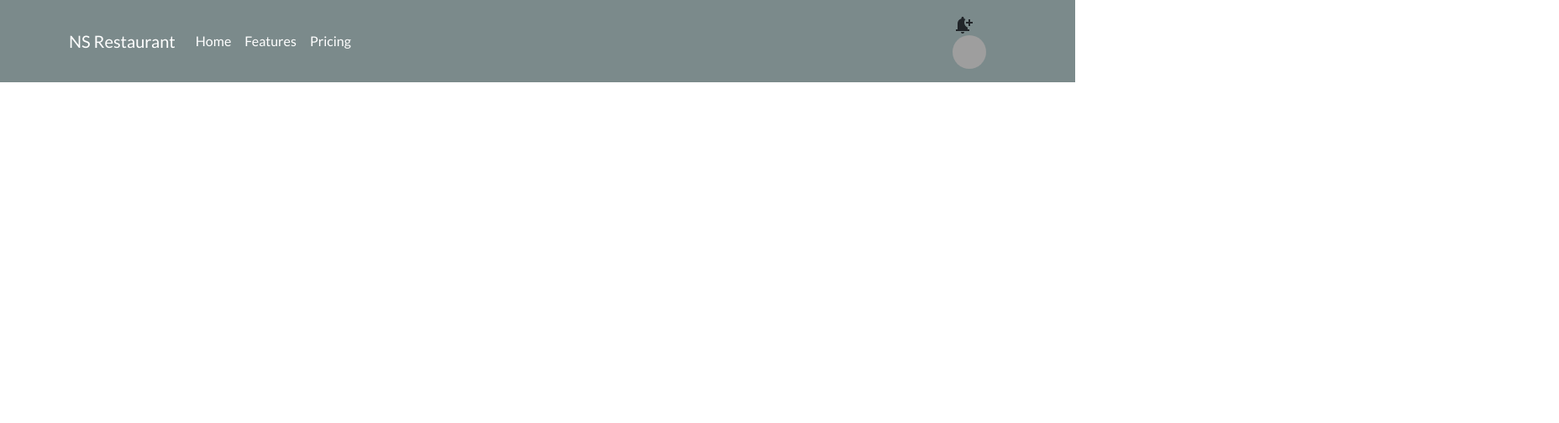
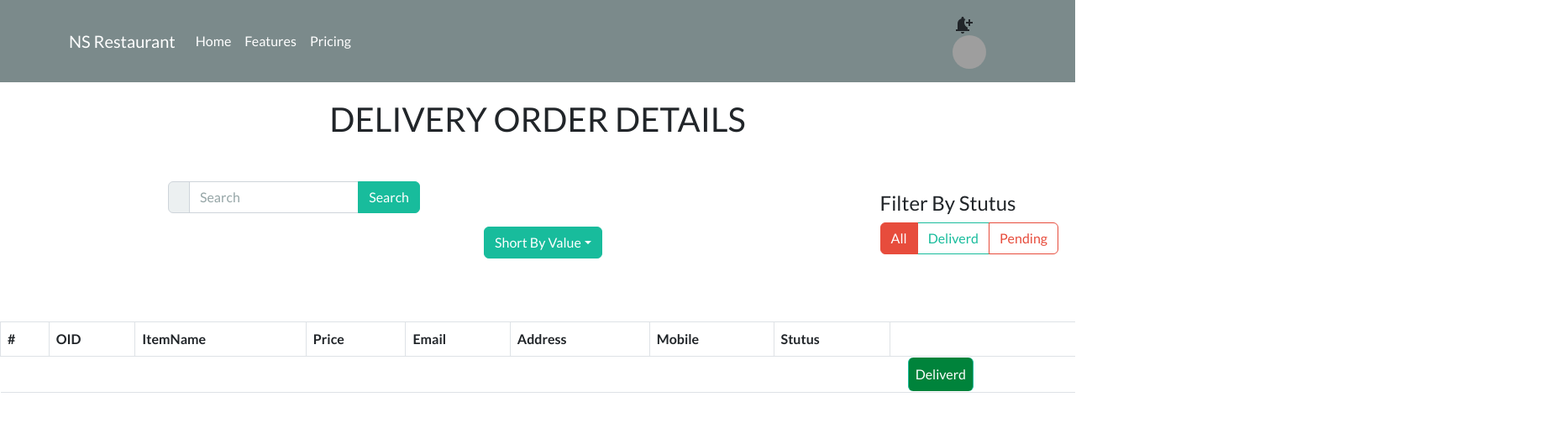
Before and after one commit to it21167850/ITP-Project, a React (Create React App) app in the folder frontend/: page /deliverydash/dtable in a window 1280 px wide. Shown: the top 504 px of the page at 84% size, 1856 px wide, since content can reach past the window. Built offline with nearby package versions, Linux system fonts and the light colour scheme; grey boxes are pictures that could not be loaded.

Commit message:
create dtable

```diff
--- a/frontend/src/App.js
+++ b/frontend/src/App.js
@@ -6,6 +6,7 @@ import Login from "./components/Login";
 import AdminDash from "./components/Dashboard/AdminDash/AdminDash";
 import MenuDash from "./components/Dashboard/MenuDash/MenuDash";
 import Delivery from "./components/Dashboard/DeliveryDash/DeliveryDash";
+import Dtable from "./pages/delivery/DeliveryTable/Dtable";
 function App() {
   const user = localStorage.getItem("token");
   return (
@@ -21,6 +22,7 @@ function App() {
         <Route path="/" exact element={<Login />} />
         <Route path="/empdash" element={<Navigate replace to="/login" />} />
         <Route path="/admindash" element={<Navigate replace to="/login" />} />
+        <Route path="/deliverydash/dtable" element={<Dtable />} exact />
       </Routes>
     </>
   );
--- a/frontend/src/components/Dashboard/DeliveryDash/DeliveryDash.js
+++ b/frontend/src/components/Dashboard/DeliveryDash/DeliveryDash.js
@@ -1,7 +1,7 @@
 import React from "react";
 
 const DeliveryDash = () => {
-  return <div>Delivery</div>;
+  return <div></div>;
 };
 
 export default DeliveryDash;
--- a/frontend/src/pages/delivery/DeliveryTable/Dtable.js
+++ b/frontend/src/pages/delivery/DeliveryTable/Dtable.js
@@ -1,7 +1,100 @@
 import React from "react";
+import { Form, InputGroup } from "react-bootstrap";
+import Dropdown from "react-bootstrap/Dropdown";
+import { useState } from "react";
+import ButtonGroup from "react-bootstrap/ButtonGroup";
+import ToggleButton from "react-bootstrap/ToggleButton";
+import Table from "react-bootstrap/Table";
+import Button from "react-bootstrap/Button";
+import { Link } from "react-router-dom";
+import Dta from "./Dtable.module.css";
+function Dtable() {
+  const [radioValue, setRadioValue] = useState("1");
 
-const Dtable = () => {
-  return <div>hello world</div>;
-};
+  const radios = [
+    { name: "All", value: "1" },
+    { name: "Deliverd", value: "2" },
+    { name: "Pending", value: "3" },
+  ];
+
+  return (
+    <div>
+      <div className={Dta.card}>
+        <h2>DELIVERY ORDER DETAILS</h2>
+        <div className={Dta.search}>
+          <InputGroup className="mb-3">
+            <InputGroup.Text id="basic-addon1"></InputGroup.Text>
+            <Form.Control
+              placeholder="Search"
+              aria-label="Search"
+              aria-describedby="basic-addon1"
+            />
+            <Button variant="success">Search</Button>{" "}
+          </InputGroup>
+        </div>
+      </div>
+      <Dropdown className={Dta.drop}>
+        <Dropdown.Toggle variant="success" id="dropdown-basic">
+          Short By Value
+        </Dropdown.Toggle>
+
+        <Dropdown.Menu>
+          <Dropdown.Item href="#/action-1">Today</Dropdown.Item>
+          <Dropdown.Item href="#/action-2">Week</Dropdown.Item>
+        </Dropdown.Menu>
+      </Dropdown>
+      <div className={Dta.filter}>
+        <h4>Filter By Stutus</h4>
+        <ButtonGroup>
+          {radios.map((radio, idx) => (
+            <ToggleButton
+              key={idx}
+              id={`radio-${idx}`}
+              type="radio"
+              variant={idx % 2 ? "outline-success" : "outline-danger"}
+              name="radio"
+              value={radio.value}
+              checked={radioValue === radio.value}
+              onChange={(e) => setRadioValue(e.currentTarget.value)}
+            >
+              {radio.name}
+            </ToggleButton>
+          ))}
+        </ButtonGroup>
+      </div>
+      <>
+        <Table striped bordered hover>
+          <thead>
+            <tr>
+              <th>#</th>
+              <th>OID</th>
+              <th>ItemName</th>
+              <th>Price</th>
+              <th>Email</th>
+              <th>Address</th>
+              <th>Mobile</th>
+              <th>Stutus</th>
+            </tr>
+          </thead>
+          <tbody>
+            <td></td>
+            <td></td>
+            <td></td>
+            <td></td>
+            <td></td>
+            <td></td>
+            <td></td>
+            <td></td>
+            <td>
+              <Button variant="success" id={Dta.deliver}>
+                Deliverd
+              </Button>
+            </td>
+          </tbody>
+        </Table>
+      </>
+    </div>
+  );
+}
 
 export default Dtable;
--- /dev/null
+++ b/frontend/src/pages/delivery/DeliveryTable/Dtable.module.css
@@ -0,0 +1,26 @@
+h2 {
+  text-align: center;
+  padding: 20px;
+}
+.card {
+}
+.search {
+  margin-top: 30px;
+  width: 300px;
+  position: relative;
+  left: 200px;
+}
+.drop {
+  position: relative;
+  left: 45%;
+}
+.filter {
+  position: relative;
+  bottom: 80px;
+  float: right;
+  margin-right: 20px;
+}
+#deliver {
+  background-color: rgb(0, 131, 59);
+  margin-left: 20px;
+}
```
